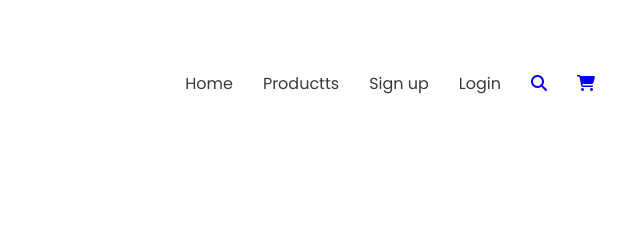
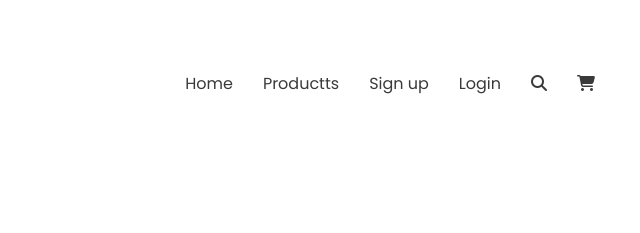
Before and after one commit to Shofiul99/Influencer-gears-website, a plain HTML site: page index.html in a window 1280 px wide. Shown: the top 233 px of the page, 640-1280 px from the left. Drawn offline with Linux system fonts and the light colour scheme.

Commit message:
icon color change

```diff
--- a/index.html
+++ b/index.html
@@ -18,10 +18,10 @@
           <li class="nav-item">Sign up</li>
           <li class="nav-item">Login</li>
           <li class="nav-item">
-            <a href="#"><i class="icon fa-solid fa-magnifying-glass"></i></a>
+            <a href="#"><i class="nav-icon fa-solid fa-magnifying-glass"></i></a>
           </li>
           <li class="nav-item">
-            <a href="#"><i class="icon fa-solid fa-cart-shopping"></i></a>
+            <a href="#"><i class="nav-icon fa-solid fa-cart-shopping"></i></a>
           </li>
         </ul>
       </nav>
--- a/styles/style.css
+++ b/styles/style.css
@@ -147,6 +147,9 @@ section {
     text-decoration: none;
     list-style: none;
     margin-right: 30px;
+}
+.nav-icon {
+    color: #3A3A3A;
 }
 
 /* Journy Container */
```
